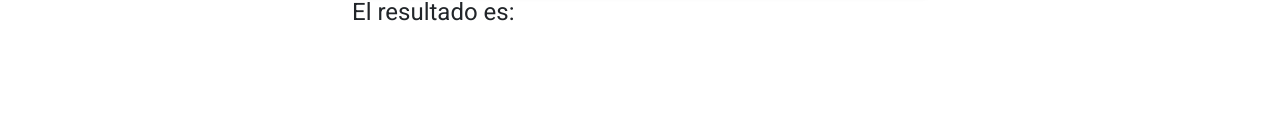
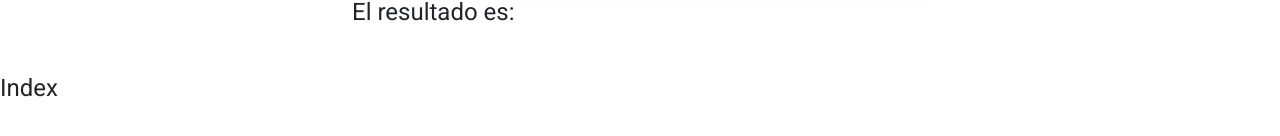
Before and after one commit to IDGS-901-19002228/intro-angular-idgs901, an Angular app: page / in a window 1280 px wide. Shown: the part 574-710 px from the top of the page. Built offline with nearby package versions, Linux system fonts and the light colour scheme.

Commit message:
CFLP Clase 17/06/23

```diff
--- a/src/index.html
+++ b/src/index.html
@@ -13,5 +13,6 @@
 </head>
 <body class="mat-typography">
   <app-root></app-root>
+  <h1>Index</h1>
 </body>
 </html>
--- a/src/styles.css
+++ b/src/styles.css
@@ -2,3 +2,5 @@
 
 html, body { height: 100%; }
 body { margin: 0; font-family: Roboto, "Helvetica Neue", sans-serif; }
+
+.container{}
```
